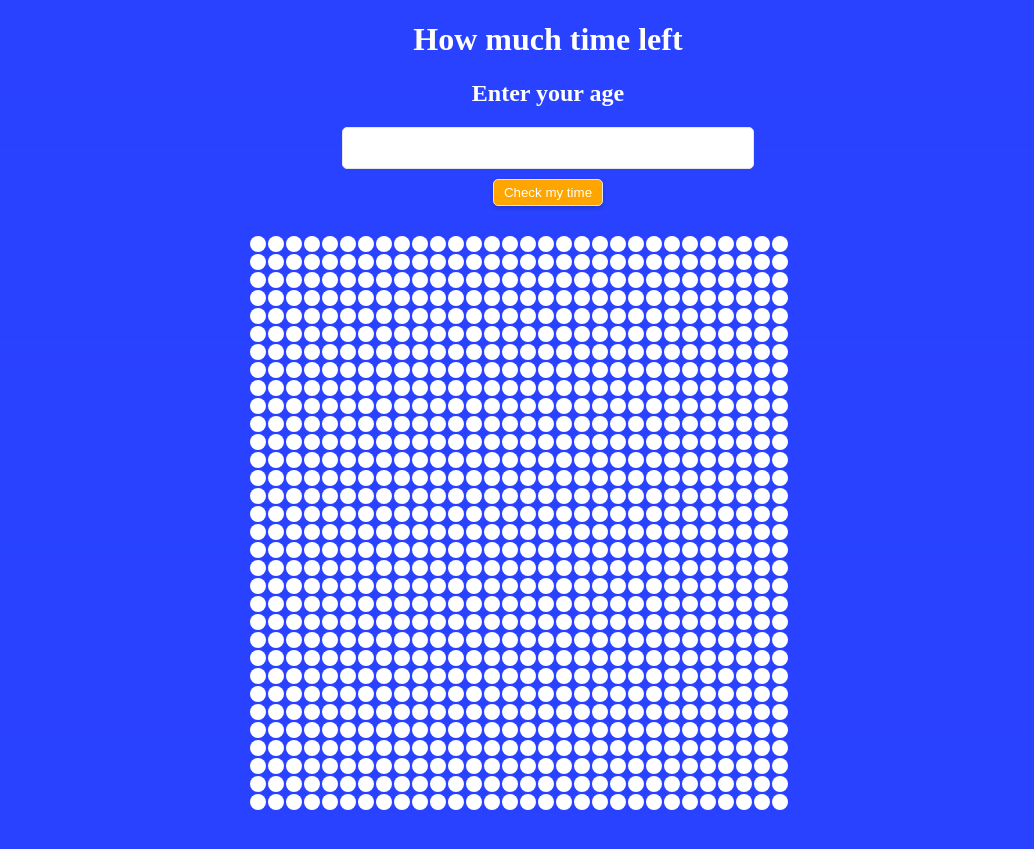
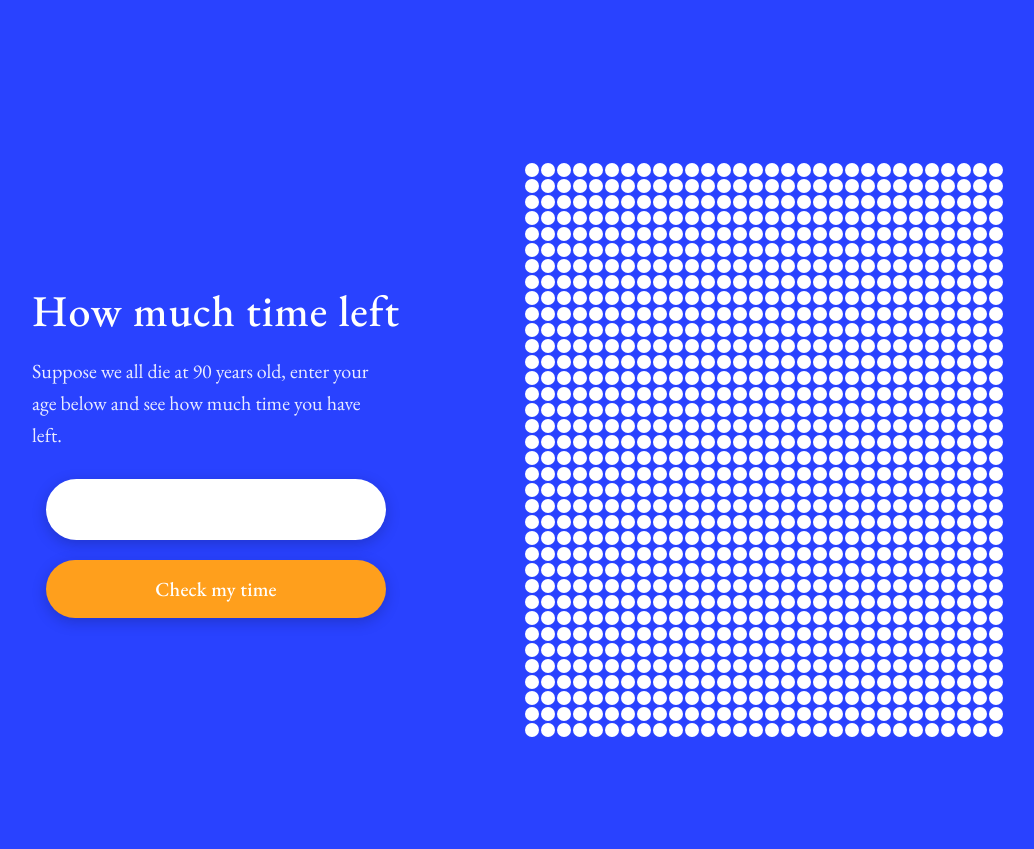
Before and after one commit to lvterry/lvterry.github.io, a Jekyll site: the page time.html, which Jekyll copies as it is, in a window 1280 px wide. Shown: the top 849 px of the page, without its empty margins (92-1126 px from the left). Built offline with Jekyll 4.4.1, drawn with Linux system fonts in a browser that asks for light colours.

Commit message:
Refine time page: serif font, pill form, smooth dot animation, 90 years, side-by-side layout

```diff
--- a/time.html
+++ b/time.html
@@ -10,60 +10,142 @@
     <link rel="apple-touch-icon" sizes="180x180" href="/apple-touch-icon.png">
     <link rel="icon" type="image/png" sizes="32x32" href="/favicon-32x32.png">
     <link rel="icon" type="image/png" sizes="16x16" href="/favicon-16x16.png">
+    <link rel="preconnect" href="https://fonts.googleapis.com">
+    <link rel="preconnect" href="https://fonts.gstatic.com" crossorigin>
+    <link href="https://fonts.googleapis.com/css2?family=EB+Garamond:ital,wght@0,400..700;1,400..700&display=swap" rel="stylesheet">
     <style type="text/css">
       body {
-        font-family: Serif;
+        font-family: 'EB Garamond', Georgia, 'Times New Roman', serif;
         background-color: #2942FF;
-        background-image: -webkit-linear-gradient(top, #2942FF, rgba(0,0,0,0));
-        background-image:    -moz-linear-gradient(top, #2942FF, rgba(0,0,0,0));
-        background-image:      -o-linear-gradient(top, #2942FF, rgba(0,0,0,0));
-        background-image:         linear-gradient(to bottom, #2942FF, rgba(0,0,0,0));
+        background-image: linear-gradient(to bottom, #2942FF, rgba(0,0,0,0));
         color: white;
+        margin: 0;
+        -webkit-font-smoothing: antialiased;
+        -moz-osx-font-smoothing: grayscale;
+      }
+      h1 {
+        font-size: 44px;
+        font-weight: 500;
+        letter-spacing: 0.02em;
+        margin: 56px 0 8px;
+      }
+      .intro {
+        font-size: 20px;
+        line-height: 1.6;
+        opacity: 0.9;
+        max-width: 36ch;
+        margin: 16px auto 28px;
       }
       canvas {
         width: 600px;
-        height: 600px;
+        max-width: 92vw;
+        height: auto;
         display: block;
-        margin: 20px auto;
+        margin: 32px auto;
       }
       .container {
-        width: 800px;
+        width: 100%;
+        max-width: 800px;
         text-align: center;
         margin: 0 auto;
+        padding: 0 16px 40px;
+        box-sizing: border-box;
+        display: flex;
+        flex-direction: column;
+        align-items: center;
+      }
+      @media (min-width: 1024px) {
+        .container {
+          max-width: 1440px;
+          min-height: 100vh;
+          flex-direction: row;
+          justify-content: center;
+          gap: 64px;
+          padding: 0 48px;
+          text-align: left;
+        }
+        .panel {
+          flex: 0 0 auto;
+        }
+        .intro {
+          margin-left: 0;
+          margin-right: 0;
+        }
+        h1 {
+          margin-top: 0;
+        }
+        canvas {
+          width: min(600px, calc(100vh - 96px), calc(100vw - 540px));
+          min-width: 0;
+          margin: 0;
+        }
+      }
+      .form {
+        width: 340px;
+        max-width: 100%;
+        margin: 0 auto;
+        display: flex;
+        flex-direction: column;
+        gap: 20px;
       }
       #age {
-        width: 400px;
-        height: 30px;
-        font-size: 16px;
-        padding: 5px;
-        border-radius: 5px;
+        width: 100%;
+        box-sizing: border-box;
+        font-family: inherit;
+        font-size: 22px;
+        text-align: center;
+        padding: 16px 28px;
+        border-radius: 999px;
         background-color: white;
-        border: 1px solid #e5e5e5;
-        color: black;
+        border: none;
+        color: #1a1a1a;
+        box-shadow: 0 4px 14px rgba(10, 20, 60, 0.25);
+        transition: box-shadow 0.3s cubic-bezier(0.32, 0.72, 0, 1);
+      }
+      #age:focus {
+        outline: none;
+        box-shadow: 0 4px 14px rgba(10, 20, 60, 0.25), 0 0 0 4px rgba(255, 255, 255, 0.35);
       }
       #checkBtn {
-        background-color: orange;
+        width: 100%;
+        box-sizing: border-box;
+        font-family: inherit;
+        font-size: 20px;
+        font-weight: 500;
+        letter-spacing: 0.01em;
+        background-color: #FF9F1C;
         color: white;
-        border: 1px solid #e5e5e5;
-        border-radius: 5px;
-        padding: 5px 10px;
-        display: block;
-        box-shadow: 0 2px 4px rgba(0,0,0,0.2);
+        border: none;
+        border-radius: 999px;
+        padding: 16px 44px;
+        cursor: pointer;
+        box-shadow: 0 4px 14px rgba(10, 20, 60, 0.25);
+        transition: transform 0.25s cubic-bezier(0.32, 0.72, 0, 1),
+                    box-shadow 0.25s cubic-bezier(0.32, 0.72, 0, 1),
+                    background-color 0.25s cubic-bezier(0.32, 0.72, 0, 1);
       }
-      .checkBtn-container {
-        display: flex;
-        justify-content: center;
-        margin-top: 10px;
+      #checkBtn:hover {
+        background-color: #FF8C00;
+        transform: translateY(-2px);
+        box-shadow: 0 8px 22px rgba(10, 20, 60, 0.3);
+      }
+      #checkBtn:active {
+        transform: translateY(0) scale(0.97);
+        box-shadow: 0 2px 8px rgba(10, 20, 60, 0.25);
+      }
+      #checkBtn:focus-visible {
+        outline: none;
+        box-shadow: 0 4px 14px rgba(10, 20, 60, 0.25), 0 0 0 4px rgba(255, 255, 255, 0.35);
       }
     </style>
   </head>
   <body>
     <div class="container">
-      <h1>How much time left</h1>
-      <div>
-        <h2>Enter your age</h2>
-        <input id="age" type="text" name="age">
-        <div class="checkBtn-container">
+      <div class="panel">
+        <h1>How much time left</h1>
+        <p class="intro">Suppose we all die at 90 years old, enter your age below and see how much time you have left.</p>
+        <div class="form">
+          <input id="age" type="text" name="age" inputmode="numeric">
           <button id="checkBtn">Check my time</button>
         </div>
       </div>
@@ -73,73 +155,146 @@
         var checkBtn = document.getElementById('checkBtn'),
             ageInput = document.getElementById('age'),
             canvas = document.querySelector('canvas'),
-            context = canvas.getContext('2d'),
-            totalMonths = 80 * 12;
+            context = canvas.getContext('2d');
 
         var size = 600;
-        var radius = 8;
+        var radius = 7;
         var gutter = 2;
-        var dpr = window.devicePixelRatio;
+        var rows = 36;
+        var cols = 30;
+        var totalDots = rows * cols; // 1080 dots = 90 years x 12 months
+        var cell = 2 * radius + gutter;
+        var offsetX = (size - (cols * cell - gutter)) / 2;
+        var offsetY = (size - (rows * cell - gutter)) / 2;
+        var dpr = window.devicePixelRatio || 1;
         canvas.width = size * dpr;
         canvas.height = size * dpr;
         context.scale(dpr, dpr);
-        context.lineWidth = 2;
 
-        // Animation state
+        // Animation state: one fractional fill value (0..1) per dot
+        var fills = new Float32Array(totalDots);
+        var displayedMonths = 0;
         var currentAnimation = null;
-        var animationProgress = 0;
 
-        function drawDot(x, y, filled) {
+        var WAVE_DOTS = 8; // how many dots make up the soft filling edge
+
+        function easeInOutCubic(t) {
+          return t < 0.5 ? 4 * t * t * t : 1 - Math.pow(-2 * t + 2, 3) / 2;
+        }
+
+        function easeOutCubic(t) {
+          return 1 - Math.pow(1 - t, 3);
+        }
+
+        function clamp01(v) {
+          return v < 0 ? 0 : v > 1 ? 1 : v;
+        }
+
+        function drawDot(x, y, fillAmount) {
           context.beginPath();
           context.arc(x, y, radius, 0, 2 * Math.PI, false);
-          context.fillStyle = filled ? 'black' : 'white';
+          context.fillStyle = 'white';
           context.fill();
+
+          if (fillAmount > 0.001) {
+            // sqrt so the dark area grows linearly with the fill amount
+            context.beginPath();
+            context.arc(x, y, radius * Math.sqrt(fillAmount), 0, 2 * Math.PI, false);
+            context.fillStyle = '#0B1B4B';
+            context.fill();
+          }
         }
 
-        function renderDotsAnimated(monthsLived) {
-          // Cancel any ongoing animation
+        function render() {
+          context.clearRect(0, 0, size, size);
+          var idx = 0;
+          for (var i = 0; i < rows; i++) {
+            for (var j = 0; j < cols; j++) {
+              var centerX = offsetX + radius + cell * j;
+              var centerY = offsetY + radius + cell * i;
+              drawDot(centerX, centerY, fills[idx]);
+              idx++;
+            }
+          }
+        }
+
+        function animateTo(months) {
           if (currentAnimation) {
             cancelAnimationFrame(currentAnimation);
+            currentAnimation = null;
           }
 
-          // Reset animation state
-          animationProgress = 0;
+          var from = displayedMonths;
+          var forward = months >= from;
 
-          function animate() {
-            context.clearRect(0, 0, canvas.width, canvas.height);
-            var counter = 0;
-            var currentProgress = Math.floor(monthsLived * (animationProgress / 100));
+          // Find the range of dots that are not yet at their target state
+          var targets = new Uint8Array(totalDots);
+          var first = -1, last = -1, k;
+          for (k = 0; k < totalDots; k++) {
+            targets[k] = k < months ? 1 : 0;
+            if (Math.abs(fills[k] - targets[k]) > 0.001) {
+              if (first === -1) first = k;
+              last = k;
+            }
+          }
+          if (first === -1) {
+            displayedMonths = months;
+            render();
+            return;
+          }
 
-            for (var i = 0; i < 32; i++) {
-              for (var j = 0; j < 30; j++) {
-                var centerX = gutter + radius + (2 * radius + gutter) * j;
-                var centerY = (radius * 2 + gutter) * (i + 1);
-                drawDot(centerX, centerY, counter < currentProgress);
-                counter++;
-              }
+          var n = last - first + 1;
+          // Each dot fills over a small window of the global timeline,
+          // staggered so roughly WAVE_DOTS dots are mid-fill at any moment.
+          var windowPortion = Math.min(0.6, WAVE_DOTS / n);
+          var startFills = Float32Array.from(fills);
+
+          var distance = Math.abs(months - from);
+          var duration = Math.max(600, Math.min(2000, 300 + distance * 3));
+          var startTime = null;
+
+          function frame(timestamp) {
+            if (startTime === null) startTime = timestamp;
+            var t = Math.min((timestamp - startTime) / duration, 1);
+            var p = easeInOutCubic(t);
+
+            for (var idx = first; idx <= last; idx++) {
+              var rank = forward ? idx - first : last - idx;
+              var start = (rank / n) * (1 - windowPortion);
+              var local = easeOutCubic(clamp01((p - start) / windowPortion));
+              fills[idx] = startFills[idx] + (targets[idx] - startFills[idx]) * local;
             }
 
-            if (animationProgress < 100) {
-              animationProgress += 2; // Adjust this value to control animation speed
-              currentAnimation = requestAnimationFrame(animate);
+            displayedMonths = from + (months - from) * p;
+            render();
+
+            if (t < 1) {
+              currentAnimation = requestAnimationFrame(frame);
+            } else {
+              // Snap to the exact final state
+              for (var k2 = 0; k2 < totalDots; k2++) {
+                fills[k2] = targets[k2];
+              }
+              displayedMonths = months;
+              render();
+              currentAnimation = null;
             }
           }
 
-          animate();
+          currentAnimation = requestAnimationFrame(frame);
         }
 
         // Initial render
-        renderDotsAnimated(0);
+        render();
 
         // Add click handler
         checkBtn.addEventListener('click', function() {
           var age = parseInt(ageInput.value, 10);
-          if (isNaN(age) || age < 0 || age > 80) {
-            alert('Please enter a valid age between 0 and 80');
+          if (isNaN(age) || age < 0 || age > 90) {
+            alert('Please enter a valid age between 0 and 90');
             return;
           }
-          var monthsLived = age * 12;
-          renderDotsAnimated(monthsLived);
+          animateTo(age * 12);
         });
 
         // Add enter key handler
```
